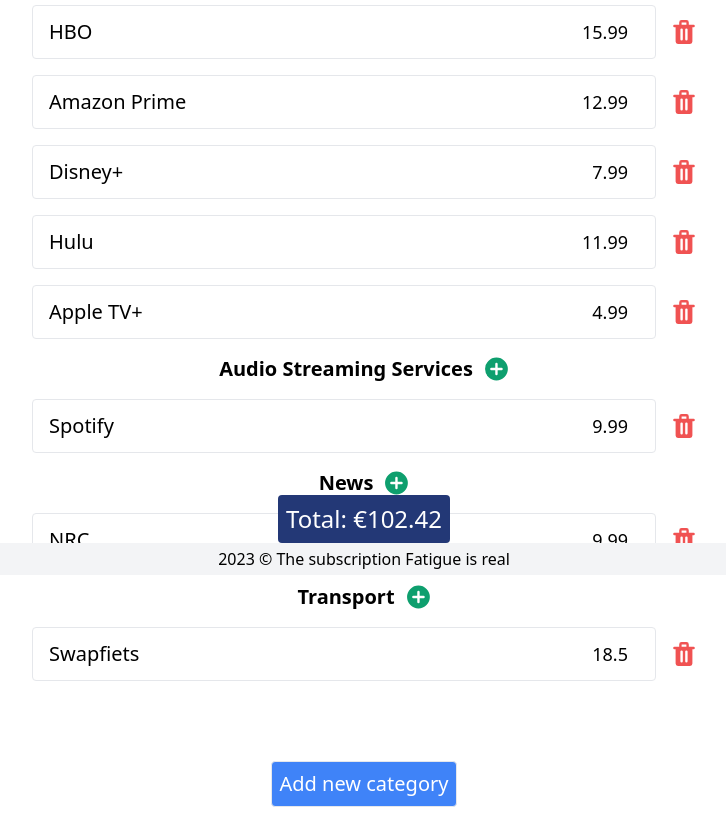
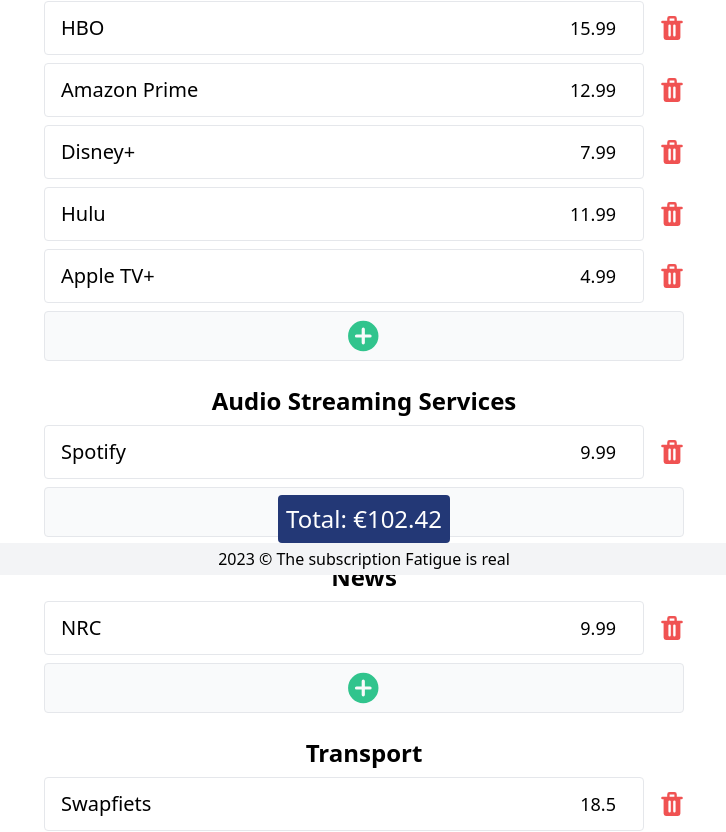
Before and after one commit to jwnelen/subscription-fatigue, a Next.js app: page / in a window 1280 px wide. Shown: the part 225-1057 px from the top of the page, without its empty margins (276-1002 px from the left). Built offline with nearby package versions, Linux system fonts and the light colour scheme.

Commit message:
cleaned some more

```diff
--- a/components/subscription.jsx
+++ b/components/subscription.jsx
@@ -4,8 +4,8 @@
   deleteSubscription,
 }) => {
   return (
-    <div className="flex flex-row m-4 justify-center gap-4">
-      <div className={`flex flex-row w-1/2 p-2 pl-4 border solid rounded`}>
+    <div className="flex flex-row justify-center gap-4 w-full">
+      <div className={`flex flex-row w-full p-2 pl-4 border solid rounded`}>
         <div
           className={`flex-1 flex flew-row justify-between items-center`}
           key={`SUB-index`}
--- a/pages/index.js
+++ b/pages/index.js
@@ -51,28 +51,16 @@
 
       <main className="text-center">
         <h1 className="text-3xl my-10">The Subscription Fatigue</h1>
-
         <div className="container mx-auto h-full mb-20">
           {categories.map((category, index) => {
             return (
               <div key={`s-${index}`}>
                 <div className="flex flex-row gap-3 justify-center">
-                  <h1 className="text-xl font-bold text-center">
+                  <h1 className="text-2xl font-bold text-center p-2">
                     {category.name}
                   </h1>
-                  <button onClickCapture={(e) => addSubscription(category.id)}>
-                    <svg
-                      className="w-6 h-6 text-green-500 dark:text-white"
-                      aria-hidden="true"
-                      xmlns="http://www.w3.org/2000/svg"
-                      fill="currentColor"
-                      viewBox="0 0 20 20"
-                    >
-                      <path d="M9.546.5a9.5 9.5 0 1 0 9.5 9.5 9.51 9.51 0 0 0-9.5-9.5ZM13.788 11h-3.242v3.242a1 1 0 1 1-2 0V11H5.304a1 1 0 0 1 0-2h3.242V5.758a1 1 0 0 1 2 0V9h3.242a1 1 0 1 1 0 2Z" />
-                    </svg>
-                  </button>
                 </div>
-                <div>
+                <div className="flex flex-col items-center gap-2 lg:w-1/2 mx-auto">
                   {data
                     .filter((x) => x.category === category.id)
                     .map((subscription, index) => {
@@ -101,13 +89,30 @@
                         />
                       );
                     })}
+                  <div className="border solid bg-gray-50 rounded w-full flex justify-center p-2 mb-4">
+                    <button
+                      className=""
+                      onClickCapture={(e) => addSubscription(category.id)}
+                    >
+                      <svg
+                        className="w-8 h-8 text-green-400 dark:text-white"
+                        aria-hidden="true"
+                        xmlns="http://www.w3.org/2000/svg"
+                        fill="currentColor"
+                        viewBox="0 0 20 20"
+                      >
+                        <path d="M9.546.5a9.5 9.5 0 1 0 9.5 9.5 9.51 9.51 0 0 0-9.5-9.5ZM13.788 11h-3.242v3.242a1 1 0 1 1-2 0V11H5.304a1 1 0 0 1 0-2h3.242V5.758a1 1 0 0 1 2 0V9h3.242a1 1 0 1 1 0 2Z" />
+                      </svg>
+                      <div className="w-8"></div>
+                    </button>
+                  </div>
                 </div>
               </div>
             );
           })}
-          <div className="mt-20 mb-32 flex justify-center">
+          <div className="mt-10 mb-32 flex justify-center">
             <Button
-              className="text-xl p-2 bg-blue-500 rounded"
+              className="text-xl p-2 bg-green-500 rounded"
               onClick={() => addCategory()}
             >
               Add new category
```
